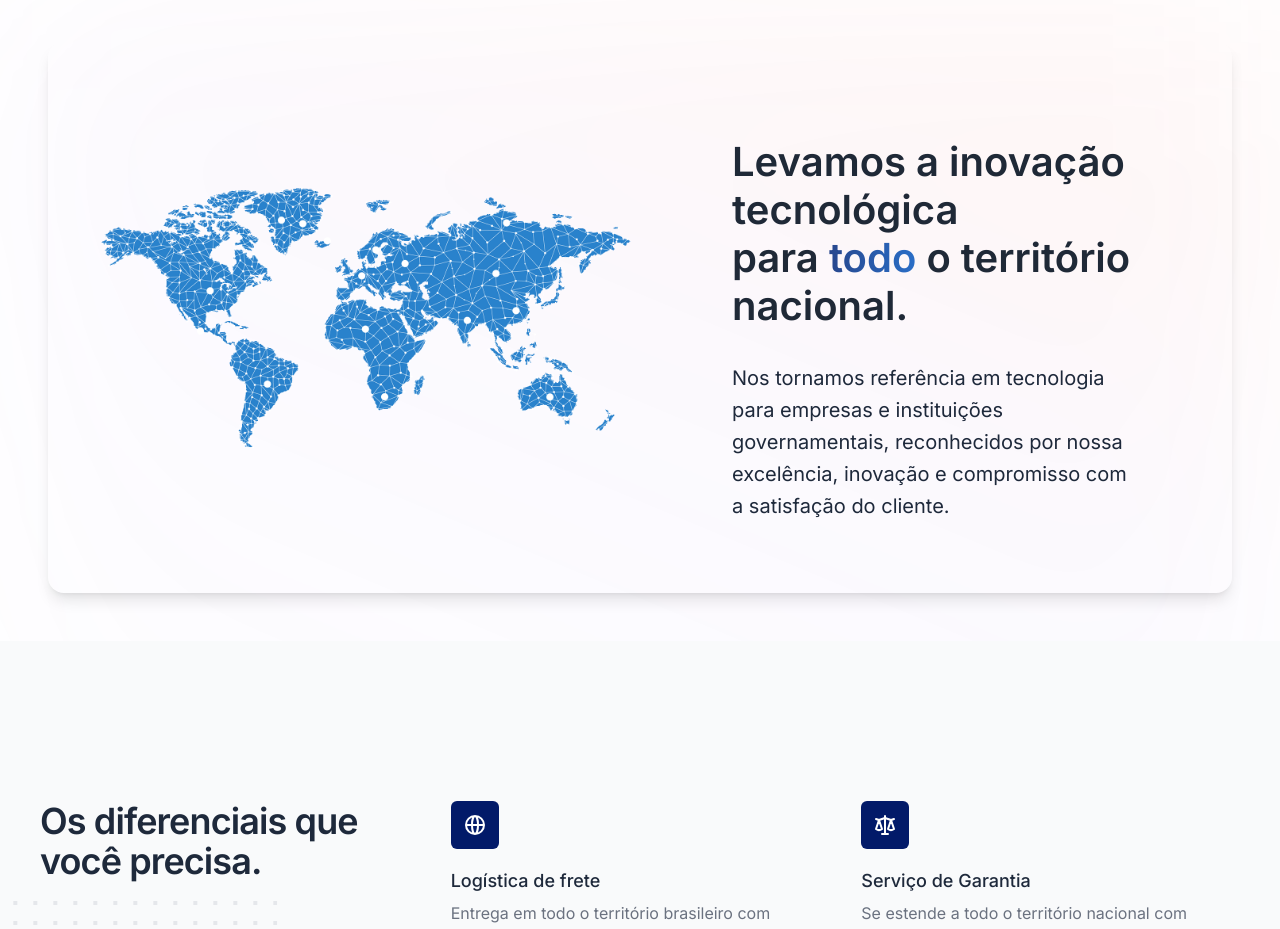
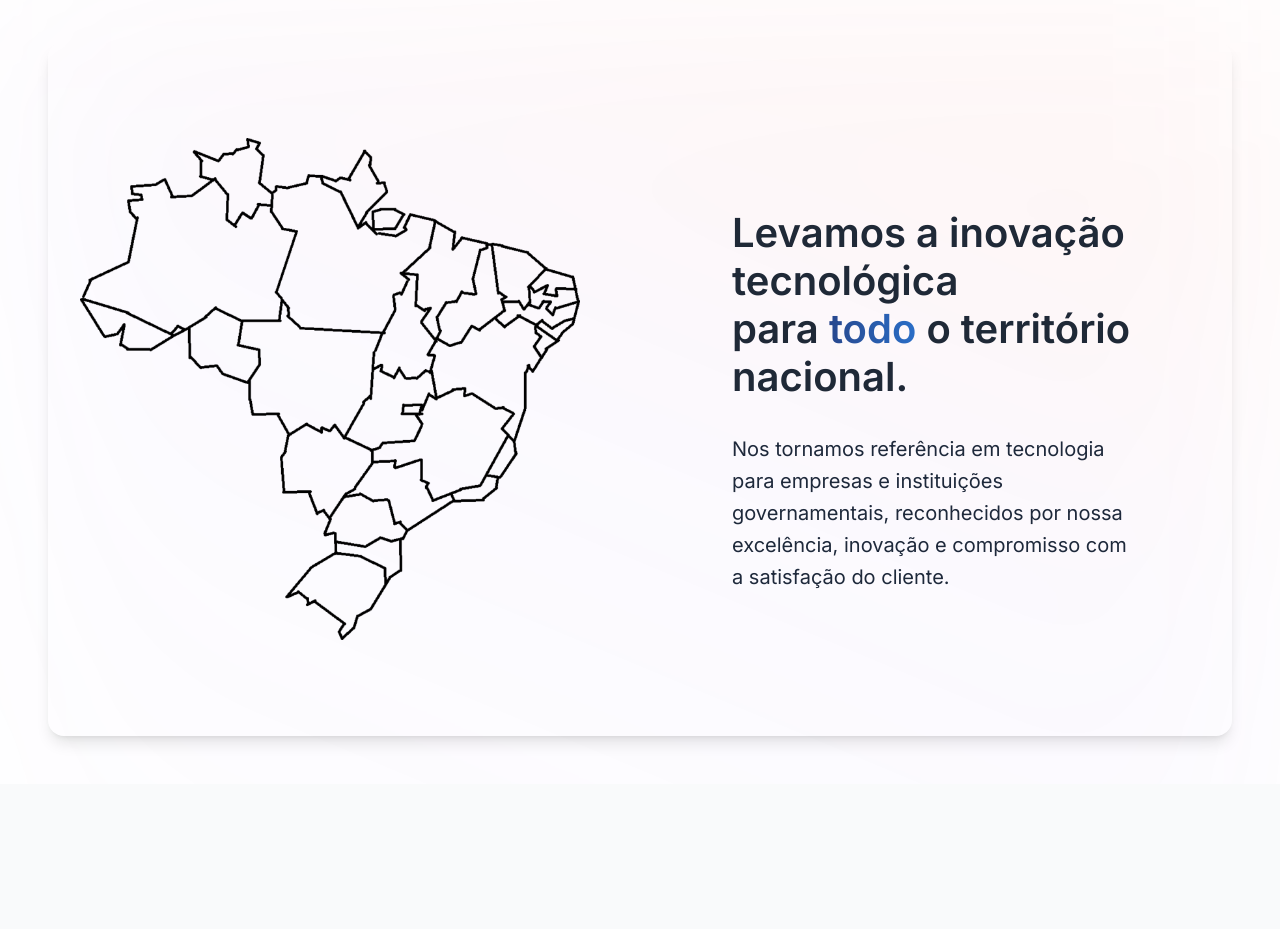
Before and after one commit to pxpc2/jptech, a Next.js app in the folder client/: page / in a window 1280 px wide. Shown: the part 840-1769 px from the top of the page. Built offline with nearby package versions, Linux system fonts and the light colour scheme.

Commit message:
changing world img to brasil map

```diff
--- a/client/sections/Features.jsx
+++ b/client/sections/Features.jsx
@@ -14,10 +14,10 @@ export default function Solucoes() {
         >
           <div className="SOLUCOES__IMAGEM w-full mt-8 sm:mt-0 mb-4 sm:mb-0">
             <Image
-              src={'/world.png'}
+              src={'/territorio-nacional.png'}
               alt="triangle"
-              width={700}
-              height={700}
+              width={500}
+              height={500}
               className="ease-in-out duration-500 sm:hover:scale-105"
             />
           </div>
```
Also changed, not shown: client/public/territorio-nacional.png (added).
